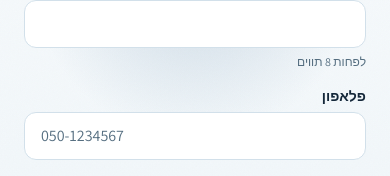
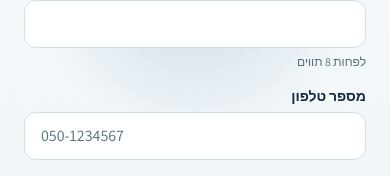
Before and after one commit to shirlevy1/swell-club, a Next.js app: page /signup in a window 390 px wide. Shown: the part 582-758 px from the top of the page. Built offline with nearby package versions, Linux system fonts and the light colour scheme; no server answers; a web font is replaced by a local one.

Commit message:
Change signup phone field label to 'מספר טלפון'

```diff
--- a/src/app/(auth)/signup/page.tsx
+++ b/src/app/(auth)/signup/page.tsx
@@ -148,7 +148,7 @@
           />
         </Field>
 
-        <Field label="פלאפון">
+        <Field label="מספר טלפון">
           <Input
             name="phone"
             type="tel"
```
